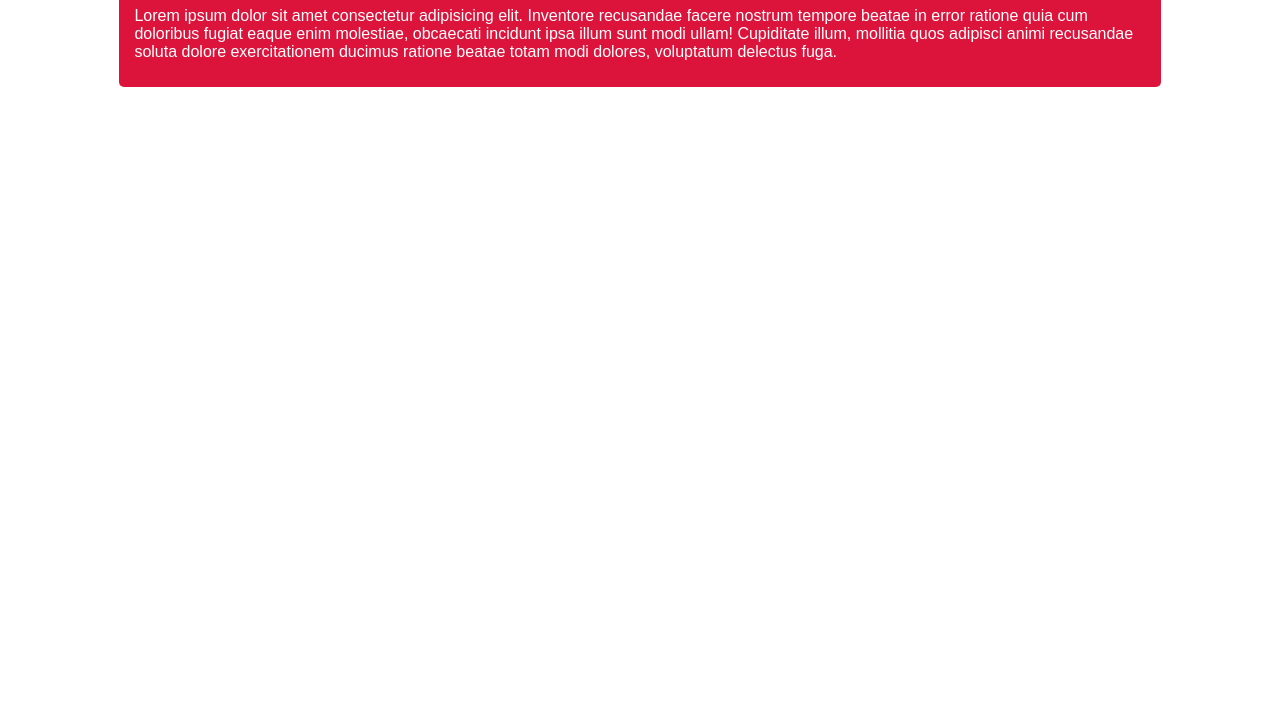
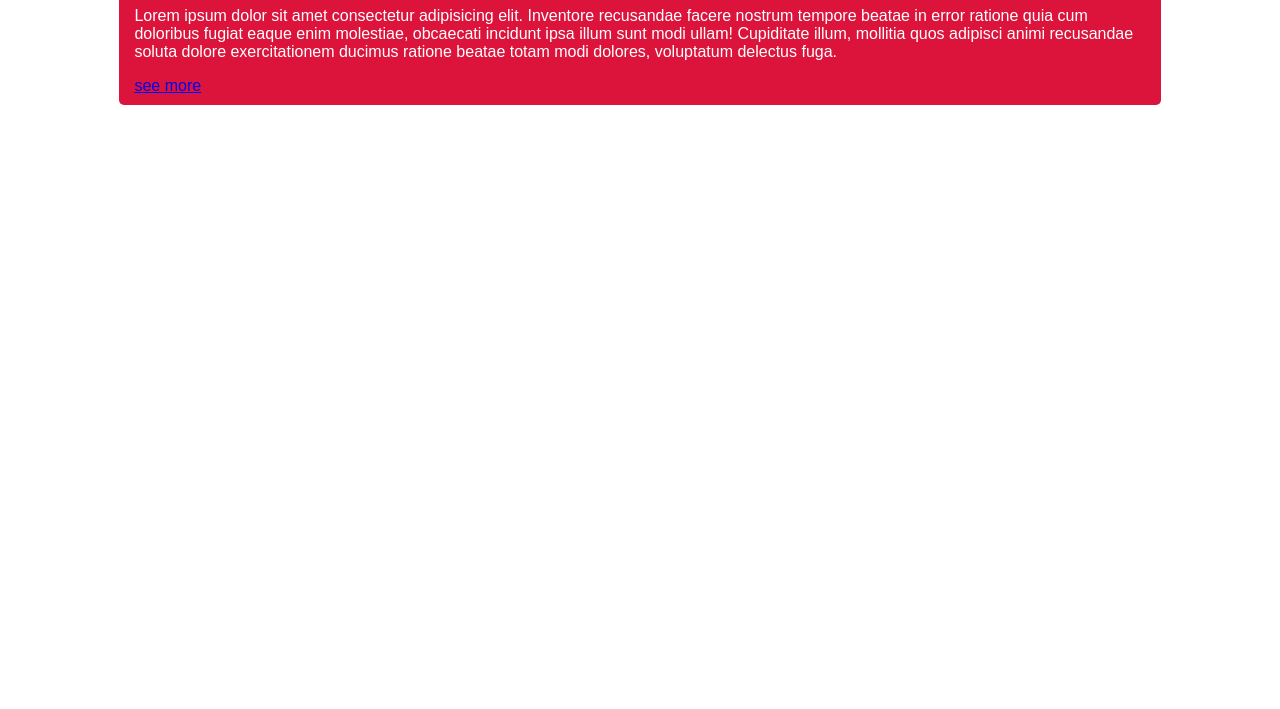
Before and after one commit to muhriddindavlatov/simple, a plain HTML site: page index.html in a window 1280 px wide. Shown: the part 91-800 px from the top of the page. Drawn offline with Linux system fonts and the light colour scheme.

Commit message:
add new tag

```diff
--- a/index.html
+++ b/index.html
@@ -11,6 +11,7 @@
   <div class="box">
     <h1>hello world</h1>
     <p>Lorem ipsum dolor sit amet consectetur adipisicing elit. Inventore recusandae facere nostrum tempore beatae in error ratione quia cum doloribus fugiat eaque enim molestiae, obcaecati incidunt ipsa illum sunt modi ullam! Cupiditate illum, mollitia quos adipisci animi recusandae soluta dolore exercitationem ducimus ratione beatae totam modi dolores, voluptatum delectus fuga.</p>
+    <a href="#">see more</a>
   </div>
 </body>
 </html>
```
